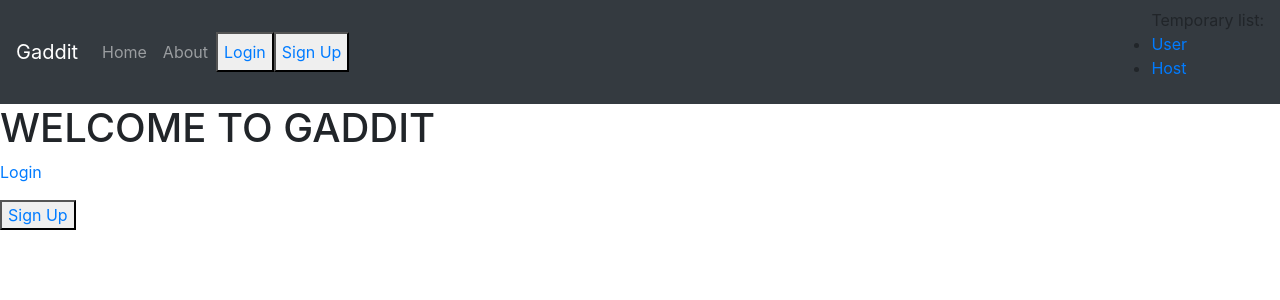
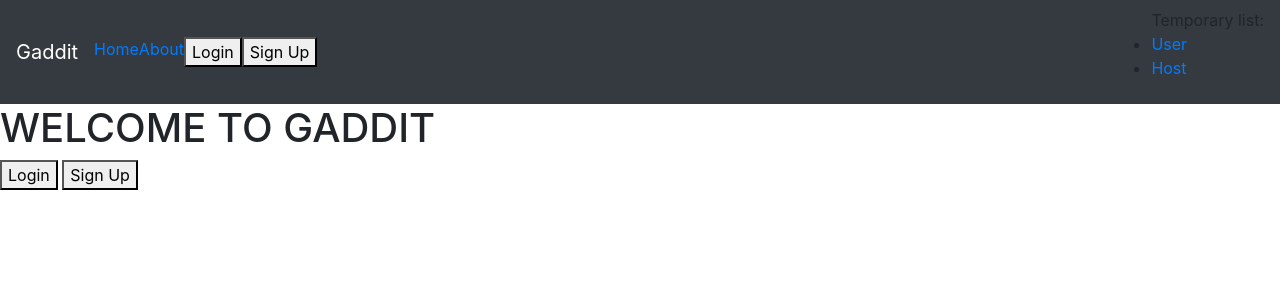
Before and after one commit to kalyak/Gadddit, a React (Create React App) app in the folder client/: page / in a window 1280 px wide. Shown: the top 300 px of the page. Built offline with nearby package versions, Linux system fonts and the light colour scheme.

Commit message:
minor changes to buttons for main page

```diff
--- a/client/src/components/buttons/loginButton.js
+++ b/client/src/components/buttons/loginButton.js
@@ -3,9 +3,9 @@ import AppURL from "../route/route-constants";
 
 const LoginBtn = () => {
   return (
-    <button>
-      <Link to={AppURL.main.login}>Login</Link>
-    </button>
+    <Link to={AppURL.main.login}>
+      <button>Login</button>
+    </Link>
   );
 };
 
--- a/client/src/components/buttons/signupButton.js
+++ b/client/src/components/buttons/signupButton.js
@@ -2,9 +2,9 @@ import { Link } from "react-router-dom";
 import AppURL from "../route/route-constants.js";
 const SignUpBtn = () => {
   return (
-    <button>
-      <Link to={AppURL.main.signup}>Sign Up</Link>
-    </button>
+    <Link to={AppURL.main.signup}>
+      <button>Sign Up </button>
+    </Link>
   );
 };
 
--- a/client/src/components/pages/main-Home.js
+++ b/client/src/components/pages/main-Home.js
@@ -1,17 +1,20 @@
 import { Link } from "react-router-dom";
 import SignUpBtn from "../buttons/signupButton";
+import LoginBtn from "../buttons/loginButton";
 
 const Home = () => {
   return (
     <>
       <h1>WELCOME TO GADDIT</h1>
 
-      <Link exact="true" to="/login">
+      {/* <Link exact="true" to="/login">
         <p>Login</p>
-      </Link>
-      {/* <Link exact to='/signup'>
+      </Link> */}
+      {/* <Link exact to="/signup">
         <p>Sign up</p>
       </Link> */}
+      <LoginBtn />
+      <span> </span>
       <SignUpBtn />
     </>
   );
--- a/client/src/components/route/route-main.js
+++ b/client/src/components/route/route-main.js
@@ -3,6 +3,7 @@ import Navbar from "react-bootstrap/Navbar";
 import Nav from "react-bootstrap/Nav";
 import SignUpBtn from "../buttons/signupButton.js";
 import LoginBtn from "../buttons/loginButton.js";
+import { Link } from "react-router-dom";
 
 const MainRoute = () => {
   return (
@@ -11,11 +12,9 @@ const MainRoute = () => {
       <Navbar bg="dark" variant="dark" sticky="top">
         <Navbar.Brand href="/">Gaddit</Navbar.Brand>
         <Nav className="mr-auto">
-          <Nav.Link href={AppURL.main.home}>Home</Nav.Link>
-          <Nav.Link href={AppURL.main.about}>About</Nav.Link>
-          {/* <Nav.Link href={AppURL.main.login}>Login</Nav.Link> */}
+          <Link to={AppURL.main.home}>Home</Link>
+          <Link to={AppURL.main.about}>About</Link>
           <LoginBtn />
-          {/* <Nav.Link href={AppURL.main.signup}>Sign Up</Nav.Link> */}
           <SignUpBtn />
         </Nav>
 
```
